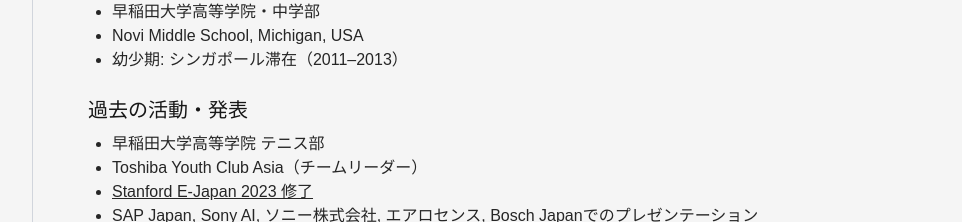
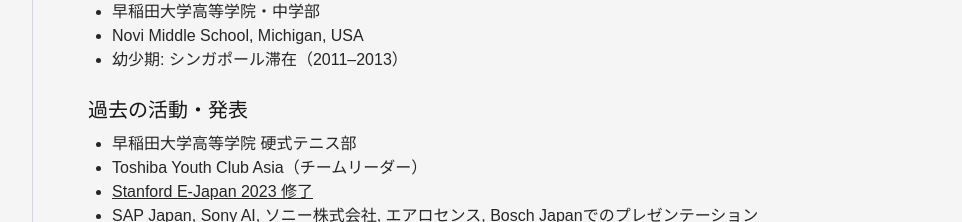
Before and after one commit to dronerd/yutokuroki-introduction-v1, a Next.js app: page /ja in a window 1280 px wide. Shown: the part 1800-2022 px from the top of the page, without its empty margins (300-1262 px from the left). Built offline with nearby package versions, Linux system fonts and the light colour scheme.

Commit message:
added tennis club as activity

```diff
--- a/app/ja/page.tsx
+++ b/app/ja/page.tsx
@@ -323,7 +323,7 @@ export default function HomePageJa() {
 
               <h2 className="mt-6 text-xl font-medium">過去の活動・発表</h2>
               <ul className="mt-2 list-disc pl-6 text-neutral-800 text-sm sm:text-base">
-                <li>早稲田大学高等学院 テニス部</li>
+                <li>早稲田大学高等学院 硬式テニス部</li>
                 <li>Toshiba Youth Club Asia（チームリーダー）</li>
                 <li>
                   <a href="https://spice.fsi.stanford.edu/fellowship/stanford-e-japan" target="_blank" rel="noopener noreferrer" className="underline">
```
